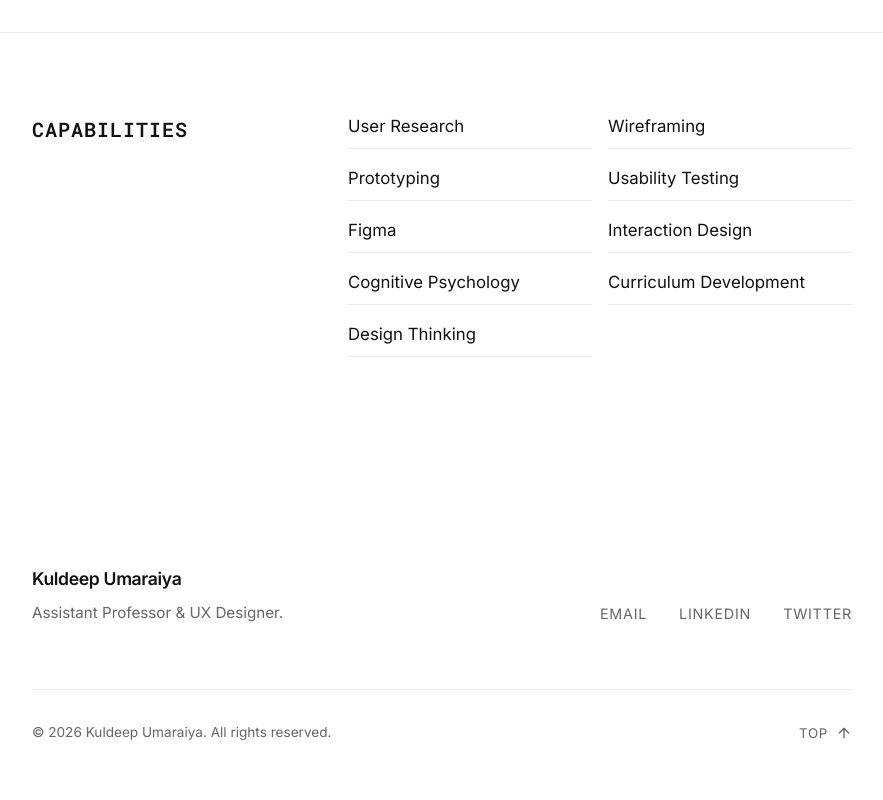
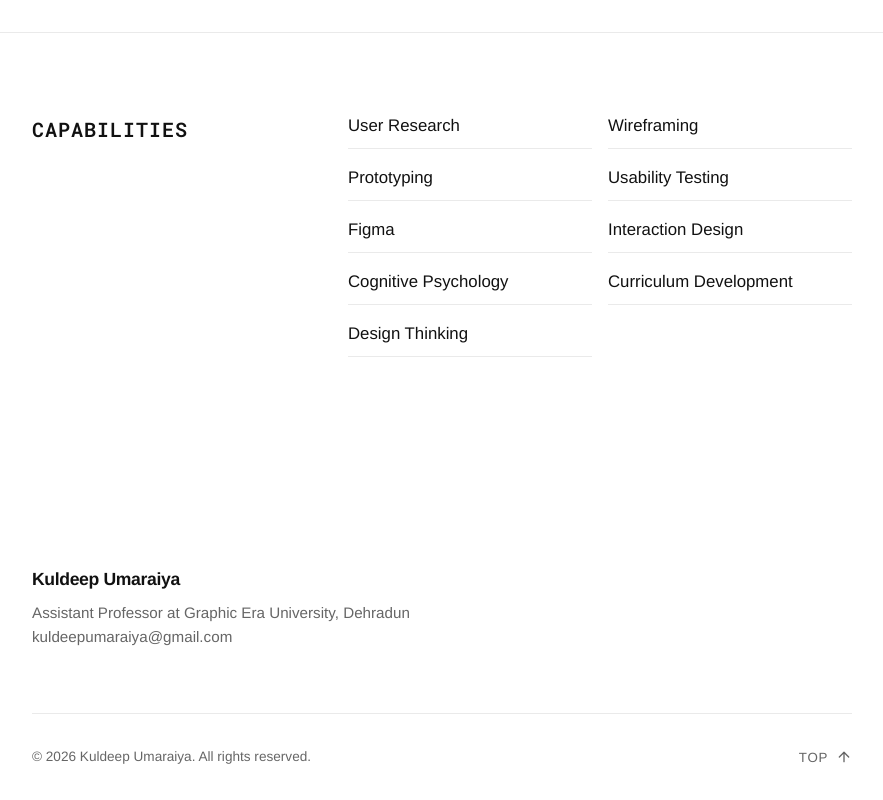
Before and after one commit to kuldeepumaraiya/portfolio, a React (Vite) app: page / in a window 1280 px wide. Shown: the part 2808-3608 px from the top of the page, without its empty margins (198-1081 px from the left). Before the commit the page ends 3584 px from the top, so only its background shows below. Built offline with nearby package versions, Linux system fonts and the light colour scheme.

Commit message:
style updates

```diff
--- a/src/components/Footer.jsx
+++ b/src/components/Footer.jsx
@@ -13,15 +13,16 @@ const Footer = () => {
           <div className="footer-brand">
             <a href="#" className="logo">Kuldeep Umaraiya</a>
             <p className="footer-description">
-              Assistant Professor & UX Designer.
+              Assistant Professor at Graphic Era University, Dehradun <br />
+              kuldeepumaraiya@gmail.com
             </p>
           </div>
 
-          <div className="footer-links">
+          {/*<div className="footer-links">
             <a href="mailto:contact@example.com" className="nav-link">Email</a>
             <a href="#" className="nav-link">LinkedIn</a>
             <a href="#" className="nav-link">Twitter</a>
-          </div>
+          </div>*/}
         </div>
 
         <div className="footer-bottom">
--- a/src/index.css
+++ b/src/index.css
@@ -18,7 +18,7 @@
   --space-xl: 5rem;
 
   /* Typography */
-  --font-primary: 'Inter', sans-serif;
+  --font-primary: 'Helvetica Neue', 'Inter', sans-serif;
   --font-display: 'Roboto Mono', monospace;
   --font-alt: 'Syne', sans-serif;
 }
```
Also changed, not shown: 1 other file (tests, documents, lock files or other folders).
